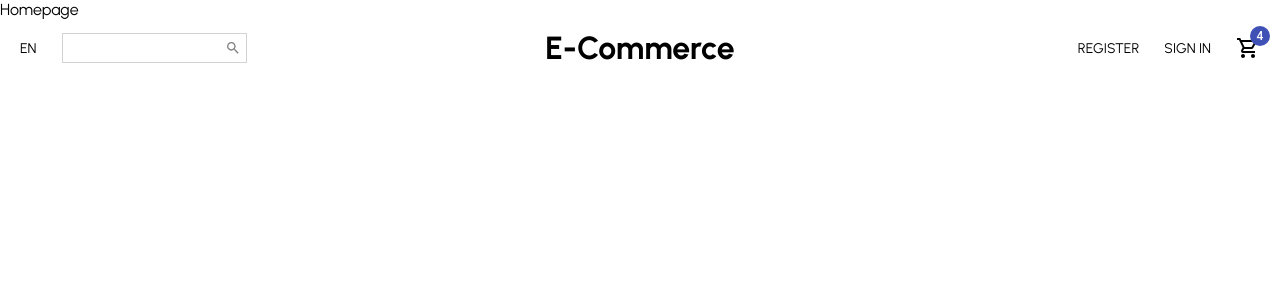
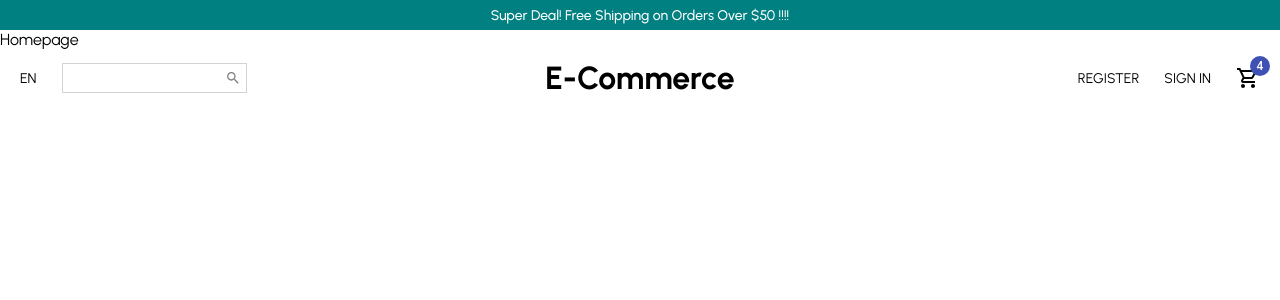
Before and after one commit to Zhenzhong-Zhou/MERN-E_Commerce, a React (Create React App) app in the folder client/: page / in a window 1280 px wide. Shown: the top 300 px of the page. Built offline with nearby package versions, Linux system fonts and the light colour scheme.

Commit message:
Add announcement component into home page

```diff
--- /dev/null
+++ b/client/src/components/Announcement/Announcement.jsx
@@ -0,0 +1,11 @@
+import {Container} from "../../styles/announcement";
+
+const Announcement = () => {
+	return (
+		<Container>
+			Super Deal! Free Shipping on Orders Over $50 !!!!
+		</Container>
+	);
+};
+
+export default Announcement;
--- a/client/src/components/index.js
+++ b/client/src/components/index.js
@@ -1 +1,2 @@
 export {default as Navbar} from "./Navbar/Navbar";
+export {default as Announcement} from "./Announcement/Announcement";
--- a/client/src/pages/Home/Home.jsx
+++ b/client/src/pages/Home/Home.jsx
@@ -1,8 +1,9 @@
-import {Navbar} from "../../components";
+import {Announcement, Navbar} from "../../components";
 
 const Home = () => {
 	return (
 		<div>
+			<Announcement/>
 			Homepage
 			<Navbar/>
 		</div>
--- /dev/null
+++ b/client/src/styles/announcement.js
@@ -0,0 +1,12 @@
+import styled from "styled-components";
+
+export const Container = styled.div `
+  height: 30px;
+  background-color: teal;
+  color: white;
+  display: flex;
+  align-items: center;
+  justify-content: center;
+  font-size: 14px;
+  font-weight: 500;
+`;
```
